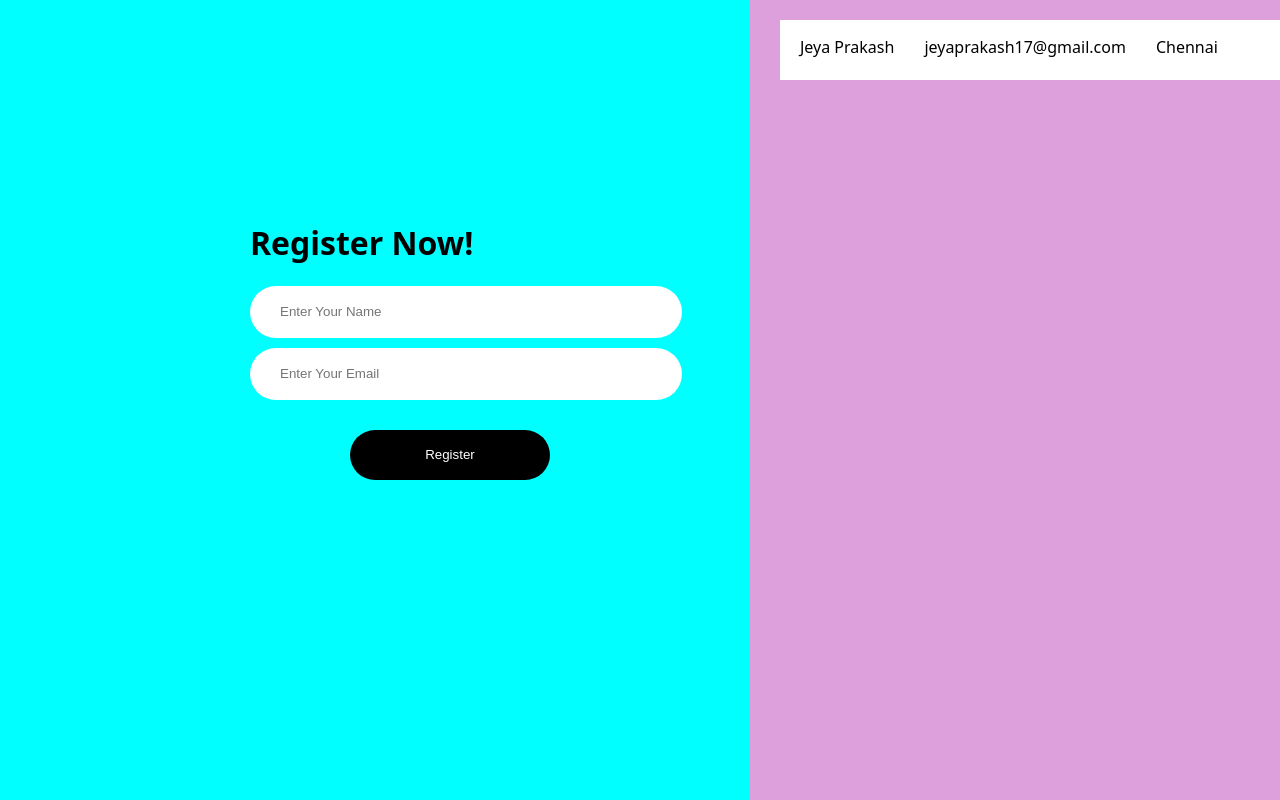
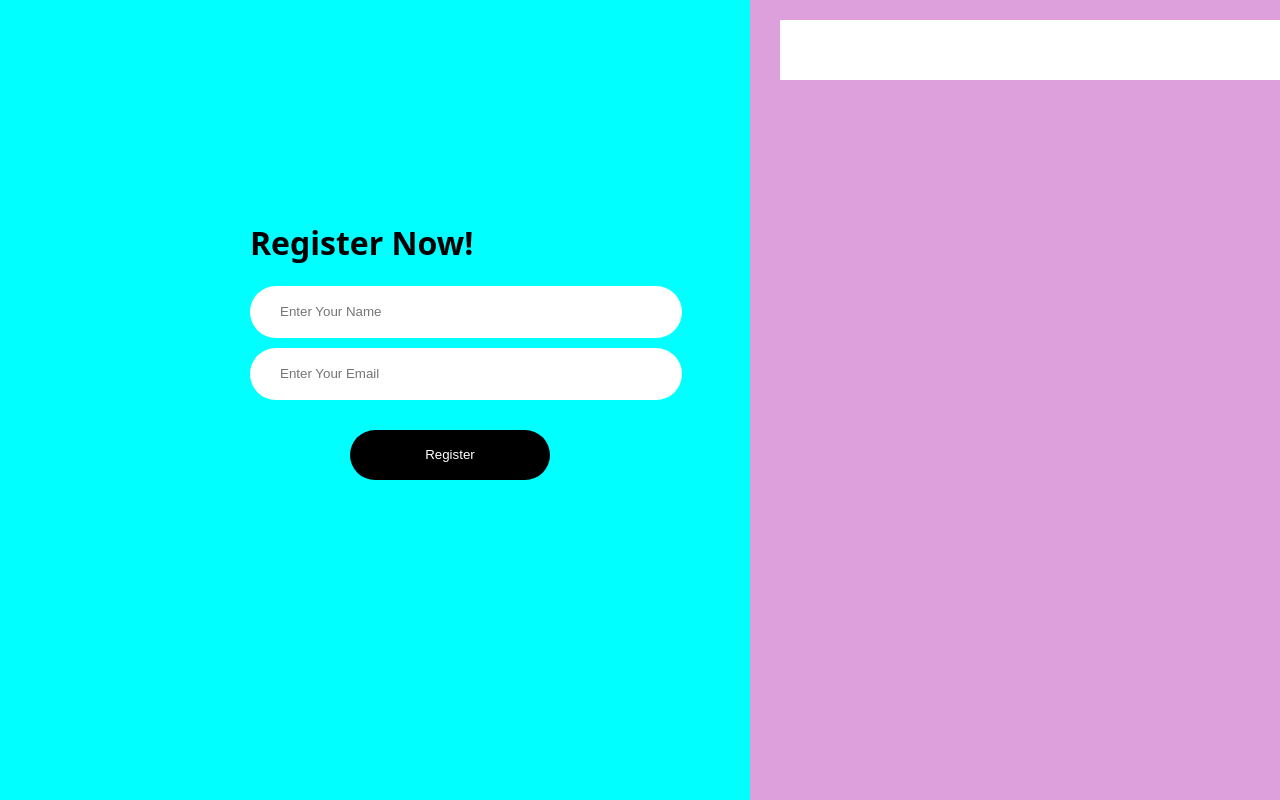
Before and after one commit to Jeyaprakashatgit/assignment, a plain HTML site: page index.html in a window 1280 px wide. Drawn offline with Linux system fonts and the light colour scheme.

Commit message:
Update index.html

```diff
--- a/index.html
+++ b/index.html
@@ -22,9 +22,9 @@
   <div class="rightcontainer" id="rightcontainer">
 
     <div class="student">
-      <p>Jeya Prakash</p>
+<!--       <p>Jeya Prakash</p>
       <p>jeyaprakash17@gmail.com</p>
-      <p>Chennai</p>
+      <p>Chennai</p> -->
     </div>
   </div>
   </div>
```
